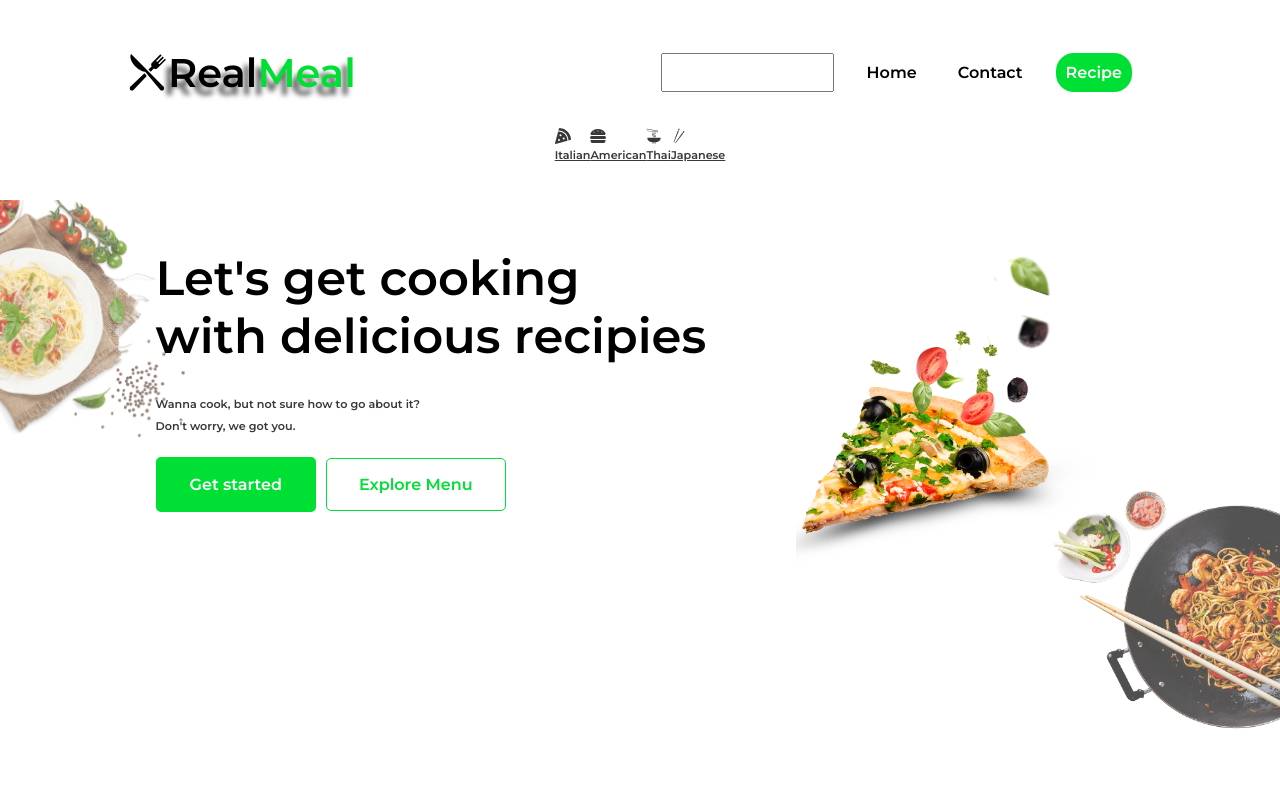
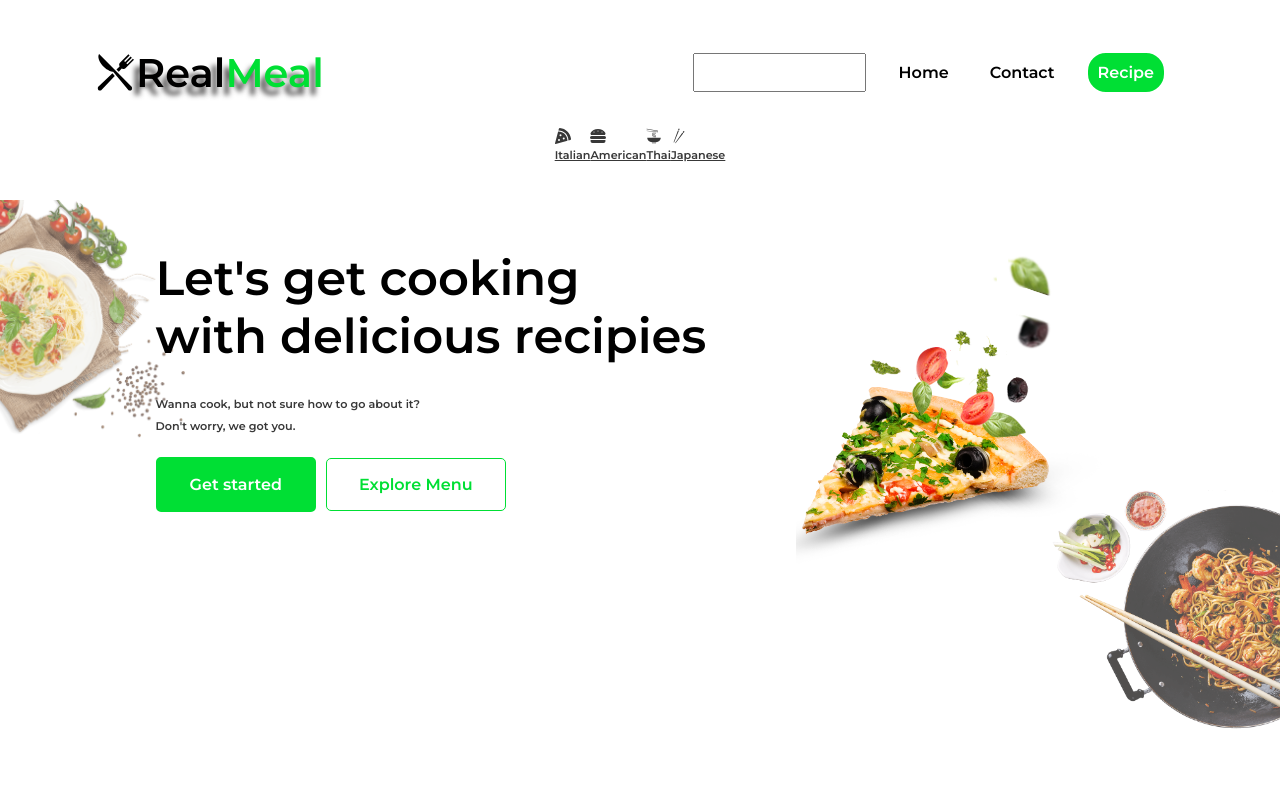
Before and after one commit to B-lovedth/Real-Meal, a React (Create React App) app: page / in a window 1280 px wide. Shown: the top 790 px of the page. Built offline with nearby package versions, Linux system fonts and the light colour scheme; no server answers.

Commit message:
Update Navbar.css

```diff
--- a/src/Navbar.css
+++ b/src/Navbar.css
@@ -3,7 +3,6 @@
     display: flex;
     justify-content: center;
     align-items: center;
-    font-size: 3rem;
     width: 100%;
     margin-top:2rem;
 }
@@ -13,7 +12,7 @@
     justify-content: space-between;
     align-items: center;
     height: 100%;
-    width:80%;
+    width:85%;
     /* max-width: 1500px; */
 
 }
```
